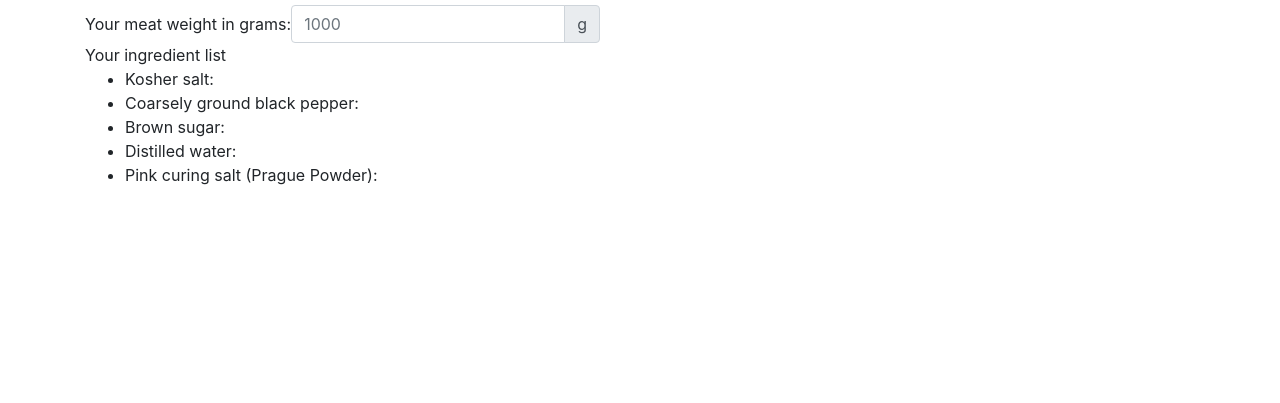
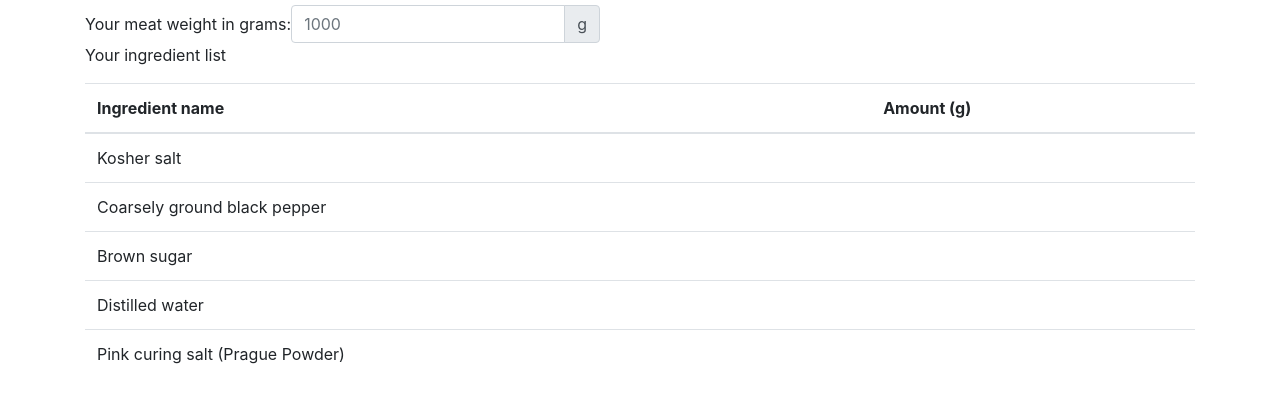
Before and after one commit to risafj/bacon-recipe-calculator, a plain HTML site: page dest/index.html in a window 1280 px wide. Shown: the part 51-454 px from the top of the page. Drawn offline with nearby package versions, Linux system fonts and the light colour scheme.

Commit message:
Use table for displaying calculated result

```diff
--- a/dest/index.html
+++ b/dest/index.html
@@ -17,14 +17,41 @@
           <div class="input-group-append"><span class="input-group-text">g</span></div>
         </div>
       </div>
-      <div>Your ingredient list</div>
-      <ul>
-        <li id="salt">Kosher salt: </li>
-        <li id="pepper">Coarsely ground black pepper: </li>
-        <li id="sugar">Brown sugar: </li>
-        <li id="water">Distilled water: </li>
-        <li id="cure">Pink curing salt (Prague Powder): </li>
-      </ul>
+      <div>
+        <p>Your ingredient list</p>
+        <div class="table-responsive">
+          <table class="table">
+            <thead>
+              <tr>
+                <th>Ingredient name</th>
+                <th>Amount (g)</th>
+              </tr>
+            </thead>
+            <tbody>
+              <tr id="salt-row">
+                <td id="salt-label">Kosher salt</td>
+                <td id="salt-amount"> </td>
+              </tr>
+              <tr id="pepper-row">
+                <td id="pepper-label">Coarsely ground black pepper</td>
+                <td id="pepper-amount"> </td>
+              </tr>
+              <tr id="sugar-row">
+                <td id="sugar-label">Brown sugar</td>
+                <td id="sugar-amount"> </td>
+              </tr>
+              <tr id="water-row">
+                <td id="water-label">Distilled water</td>
+                <td id="water-amount"> </td>
+              </tr>
+              <tr id="cure-row">
+                <td id="cure-label">Pink curing salt (Prague Powder)</td>
+                <td id="cure-amount"> </td>
+              </tr>
+            </tbody>
+          </table>
+        </div>
+      </div>
     </div>
   </body>
   <script src="scripts/script.js"></script>
--- a/dest/scripts/script.js
+++ b/dest/scripts/script.js
@@ -28,7 +28,7 @@ function init () {
 
   function displayIngredientWeight (ingredientId, meatWeight) {
     const ingredientInGrams = calculateIngredientWeight(ingredientId, meatWeight)
-    document.getElementById(ingredientId).textContent = `${ingredientList[ingredientId]}: ${ingredientInGrams}g`
+    document.getElementById(`${ingredientId}-amount`).textContent = ingredientInGrams
   }
 
   function calculateIngredientWeight (ingredientId, meatWeight) {
```
Also changed, not shown: 1 other file.
